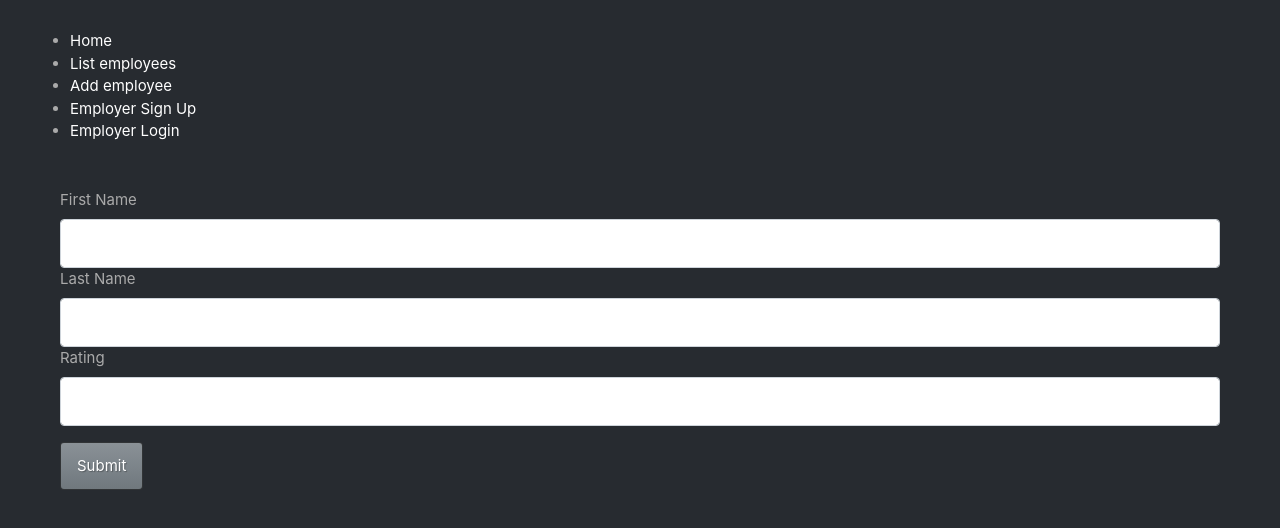
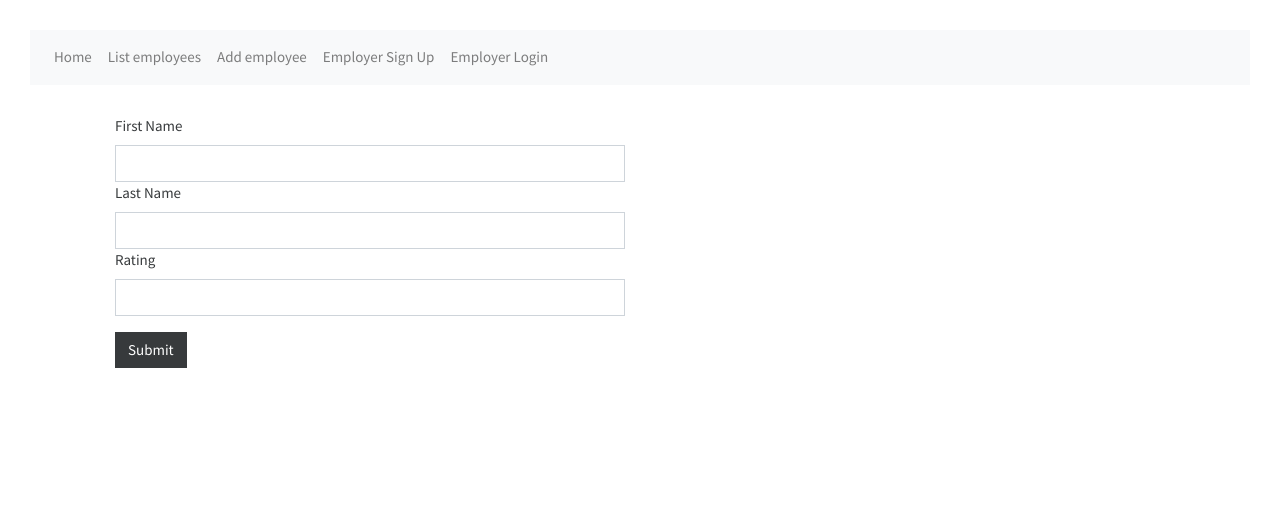
Before and after one commit to NickGatti/EmployeeTracker, a React (Create React App) app in the folder react-client/: page /add in a window 1280 px wide. Shown: the top 528 px of the page. Built offline with nearby package versions, Linux system fonts and the light colour scheme; the HTML template or start-up script is replaced by a standard one.

Commit message:
added styling

```diff
--- a/react-client/src/App.jsx
+++ b/react-client/src/App.jsx
@@ -1,5 +1,5 @@
 require('babel-polyfill')
-import 'bootswatch/dist/slate/bootstrap.min.css';
+import 'bootswatch/dist/cosmo/bootstrap.min.css';
 import React from 'react'
 import {
     BrowserRouter as Router,
@@ -18,23 +18,25 @@ export default () => {
     return (
         <Router>
             <div style={{ padding: "2em" }}>
-                <ul>
-                    <li>
-                        <Link to="/">Home</Link>
+                <nav className="navbar navbar-expand-lg navbar-light bg-light">
+                    <ul className="navbar-nav">
+                        <li className="nav-item">
+                            <Link className="nav-link" to="/">Home</Link>
                         </li>
-                    <li>
-                        <Link to="/list">List employees</Link>
+                        <li className="nav-item">
+                            <Link className="nav-link" to="/list">List employees</Link>
                         </li>
-                    <li>
-                        <Link to="/add">Add employee</Link>
+                        <li className="nav-item">
+                            <Link className="nav-link" to="/add">Add employee</Link>
                         </li>
-                    <li>
-                        <Link to="/employerSignUp">Employer Sign Up</Link>
+                        <li className="nav-item">
+                            <Link className="nav-link" to="/employerSignUp">Employer Sign Up</Link>
                         </li>
-                    <li>
-                        <Link to="/employerLogin">Employer Login</Link>
+                        <li className="nav-item">
+                            <Link className="nav-link" to="/employerLogin">Employer Login</Link>
                         </li>
                     </ul>
+                </nav>
                 <Switch>
                     <Route path="/list">
                         <EmployeeList />
@@ -53,6 +55,6 @@ export default () => {
                     </Route>
                 </Switch>
             </div>
-        </Router>
+        </Router >
     )
 }
--- a/react-client/src/components/AddEmployee.jsx
+++ b/react-client/src/components/AddEmployee.jsx
@@ -52,7 +52,8 @@ class AddEmployee extends React.Component {
 
     render() {
         return (
-            <Form style={{ padding: "2em" }}>
+            <div style={{ padding: "2em" }} className="container">
+                <Form className="col-6">
                     <FormGroup>
                         <Label htmlFor="firstName">First Name</Label>
                         <Input
@@ -72,6 +73,7 @@ class AddEmployee extends React.Component {
                         onClick={this.addEmployee}
                     >Submit</Button>
                 </Form>
+            </div>
         )
     }
 }
--- a/react-client/src/components/Employee.jsx
+++ b/react-client/src/components/Employee.jsx
@@ -26,13 +26,13 @@ export default ({ employee, updateList }) => {
     }
 
     return (
-        <div>
+        <div className="col-4">
             <Card>
                 <CardBody>
                     <CardTitle>{employee.firstName} {employee.lastName}</CardTitle>
                     <CardText>Rating: {employee.rating}</CardText>
-                    <CardBody>
-                        <Button onClick={upVote}>Upvote</Button> <Button onClick={downVote}>Downvote</Button> <Button onClick={deleteUser} color="danger">Delete</Button>
+                    <CardBody className="row">
+                        <div className="col"><Button onClick={upVote}>Upvote</Button> <Button onClick={downVote}>Downvote</Button> <Button onClick={deleteUser} color="danger">Delete</Button></div>
                     </CardBody>
                 </CardBody>
             </Card>
--- a/react-client/src/components/EmployeeList.jsx
+++ b/react-client/src/components/EmployeeList.jsx
@@ -27,8 +27,10 @@ class EmployeeList extends React.Component {
     render() {
         const employeeList = this.state.employees.map((employee, idx) => <Employee key={idx} employee={employee} updateList={this.updateList} />)
         return (
-            <div style={{ padding: "2em" }}>
-                {employeeList}
+            <div style={{ padding: "2em" }} className="container">
+                <div className="row">
+                    {employeeList}
+                </div>
             </div>
         )
     }
--- a/react-client/src/components/EmployerSignIn.jsx
+++ b/react-client/src/components/EmployerSignIn.jsx
@@ -44,7 +44,8 @@ class EmployerSignIn extends React.Component {
 
     render() {
         return (
-            <Form style={{ padding: "2em" }}>
+            <div style={{ padding: "2em" }} className="container">
+                <Form className="col-6">
                     <FormGroup>
                         <FormText>{!this.state.whoops ? '' : 'Invalid login'}</FormText>
                         <Label>email</Label>
@@ -54,6 +55,7 @@ class EmployerSignIn extends React.Component {
                     </FormGroup>
                     <Button onClick={this.submit}>Login</Button>
                 </Form>
+            </div>
         )
     }
 }
--- a/react-client/src/components/EmployerSignUp.jsx
+++ b/react-client/src/components/EmployerSignUp.jsx
@@ -33,7 +33,8 @@ class EmployerSignUp extends React.Component {
 
     render() {
         return (
-            <Form style={{ padding: "2em" }}>
+            <div style={{ padding: "2em" }} className="container">
+                <Form className="col-6">
                     <FormGroup>
                         <Label>Employer Name</Label>
                         <Input onChange={this.handleChange} type="text" name="name" />
@@ -44,6 +45,7 @@ class EmployerSignUp extends React.Component {
                     </FormGroup>
                     <Button onClick={this.submit}>Sign up</Button>
                 </Form>
+            </div>
         )
     }
 }
--- a/react-client/src/components/Home.jsx
+++ b/react-client/src/components/Home.jsx
@@ -3,6 +3,16 @@ import React from 'react'
 
 export default () => {
     return (
-        <h1>Employee Tracker</h1>
+        <div style={{ padding: "2em", margin: "2em" }}>
+            <h1>Employee Tracker</h1>
+            <div className="container">
+                <br />
+                <br />
+                <br />
+                <p>Welcome to Employee Tracker!</p>
+                <p>Help build a history with employees, employers can add, delete and rate employees.</p>
+                <p>Cloud sourced employee tracking.</p>
+            </div>
+        </div>
     )
 }
```
Also changed, not shown: 1 other file (tests, documents, lock files or other folders). Lines whose indentation alone changed are shown as unchanged.
